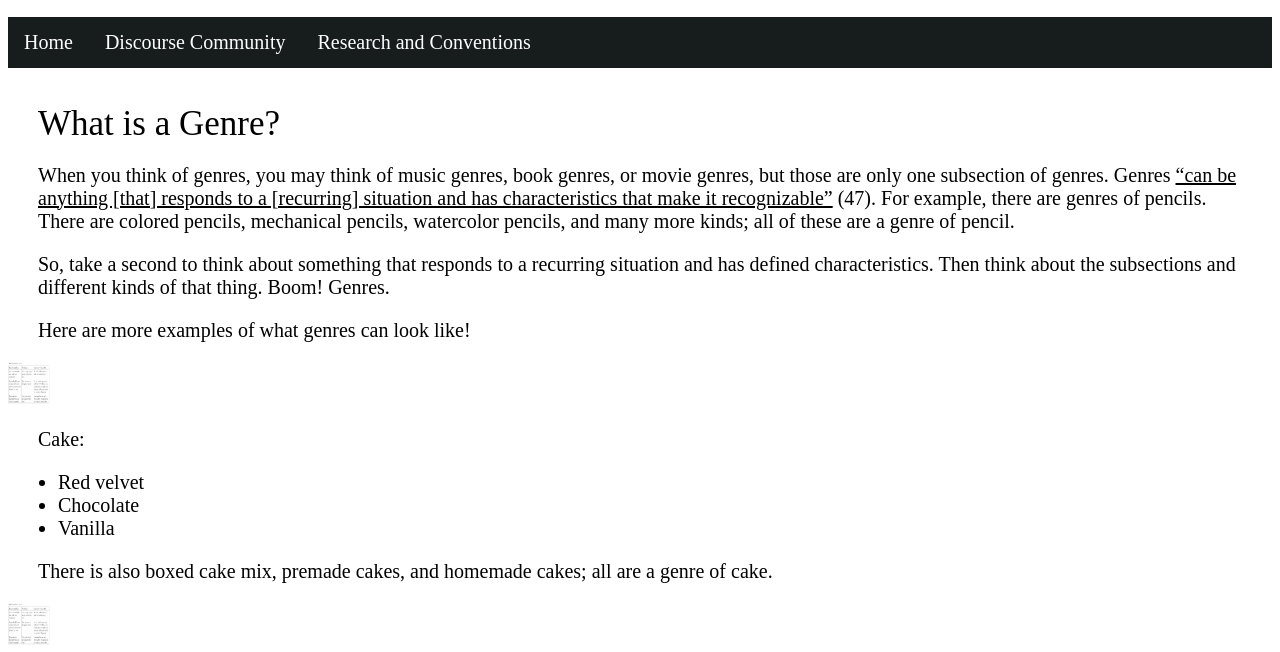
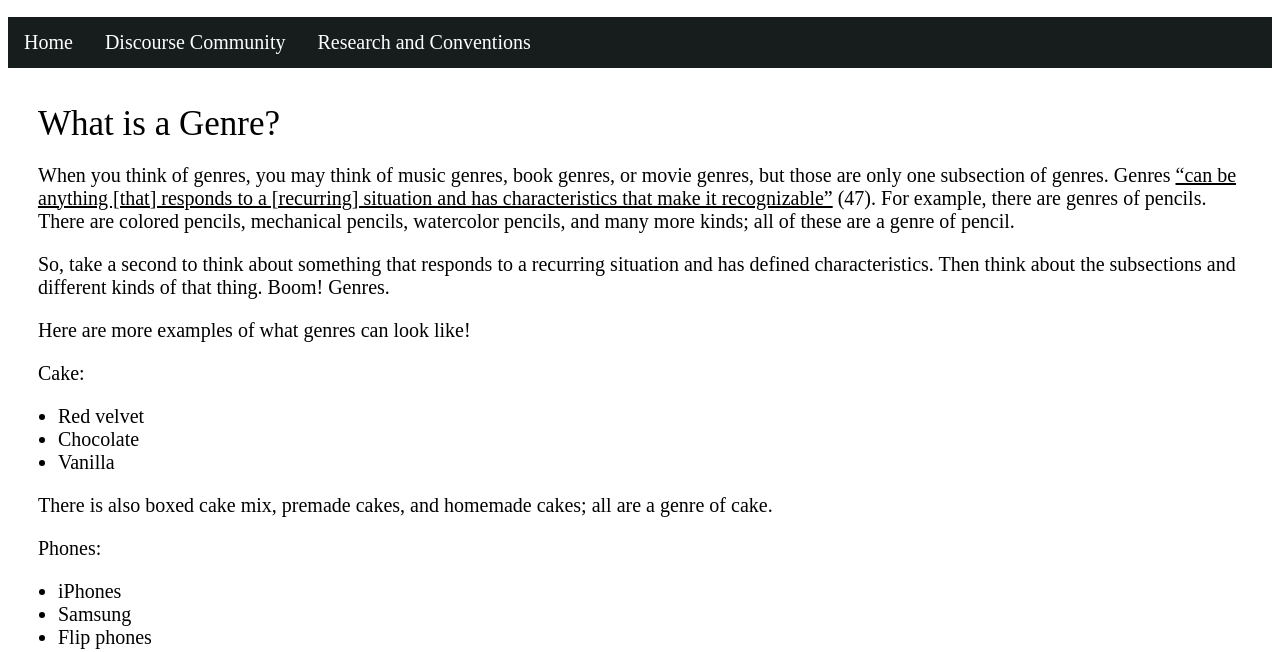
Before and after one commit to anquick17/applyingwritingtheory, a plain HTML site: page index.html in a window 1280 px wide. Shown: the part 273-925 px from the top of the page. Drawn offline with Linux system fonts and the light colour scheme.

Commit message:
Update index.html

```diff
--- a/index.html
+++ b/index.html
@@ -38,8 +38,6 @@
 Here are more examples of what genres can look like!
 </p>
 
-<img src = images/pic.png class= "image">
-
 <p class= body> Cake: </p>
 <ul>
 <li> Red velvet</li>
@@ -49,8 +47,6 @@ Here are more examples of what genres can look like!
 <p class= body>
 There is also boxed cake mix, premade cakes, and homemade cakes; all are a genre of cake.
 </p>
-
-<img src = images/pic.png class= "image">
 
 <p class= body> Phones:</p>
 <ul>
```
